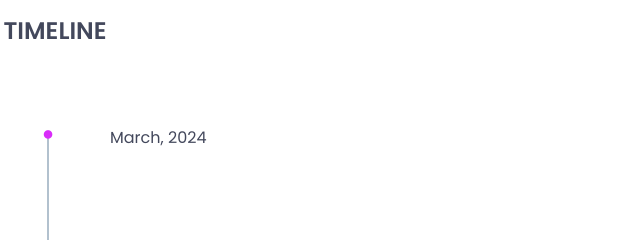
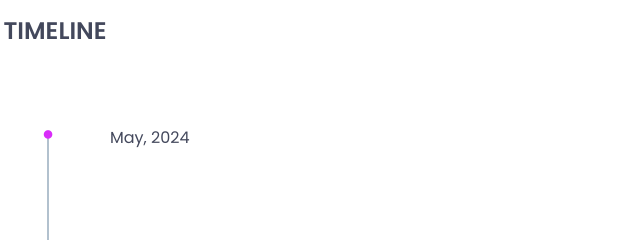
Before and after one commit to rahulgoraksha/robocare, a plain HTML site: page index.html in a window 1280 px wide. Shown: the part 6820-7060 px from the top of the page, 545-1185 px from the left. Drawn offline with nearby package versions, Linux system fonts and the light colour scheme.

Commit message:
Update index.html

```diff
--- a/index.html
+++ b/index.html
@@ -760,7 +760,7 @@
 										<div class="experience-time">
 											<h2>
 												<span><i class="fa fa-circle" aria-hidden="true"></i></span>
-												March, 2024
+												May, 2024
 											</h2>
 
 										</div><!--/.experience-time-->
```
